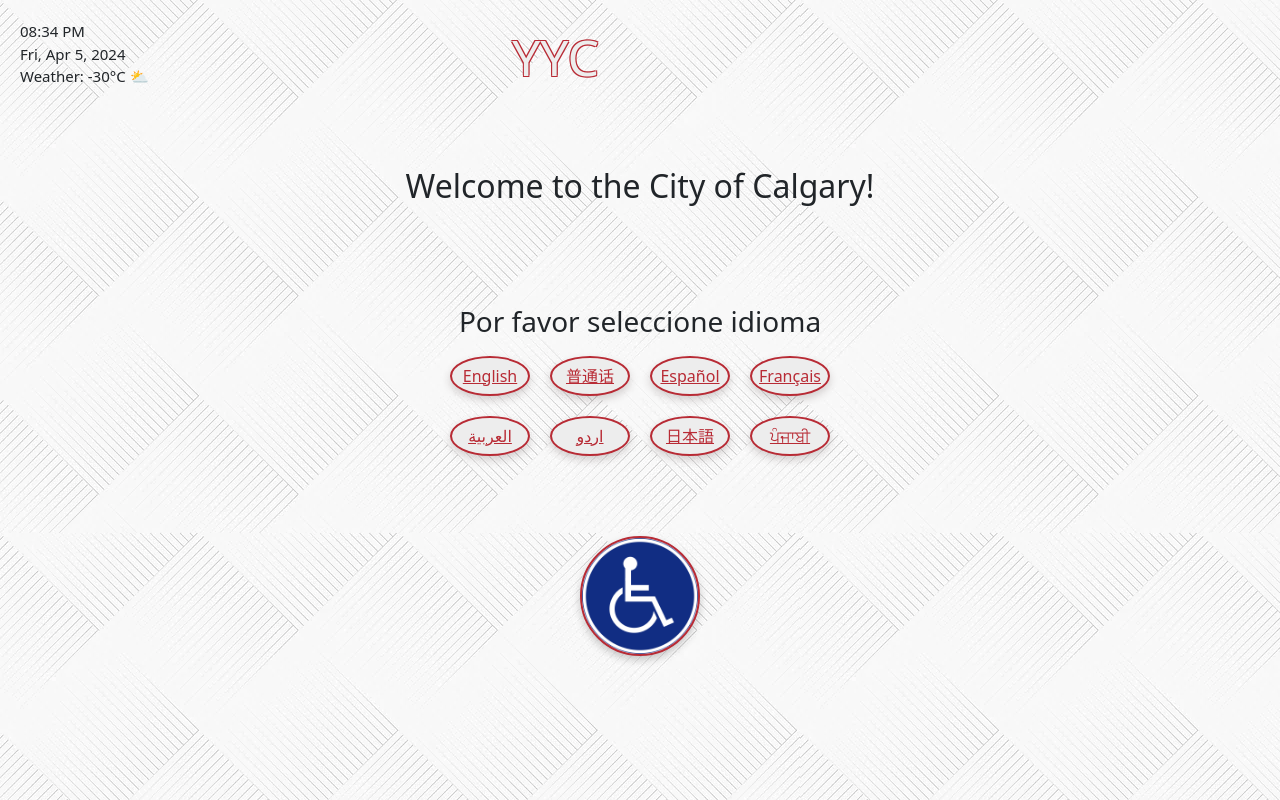
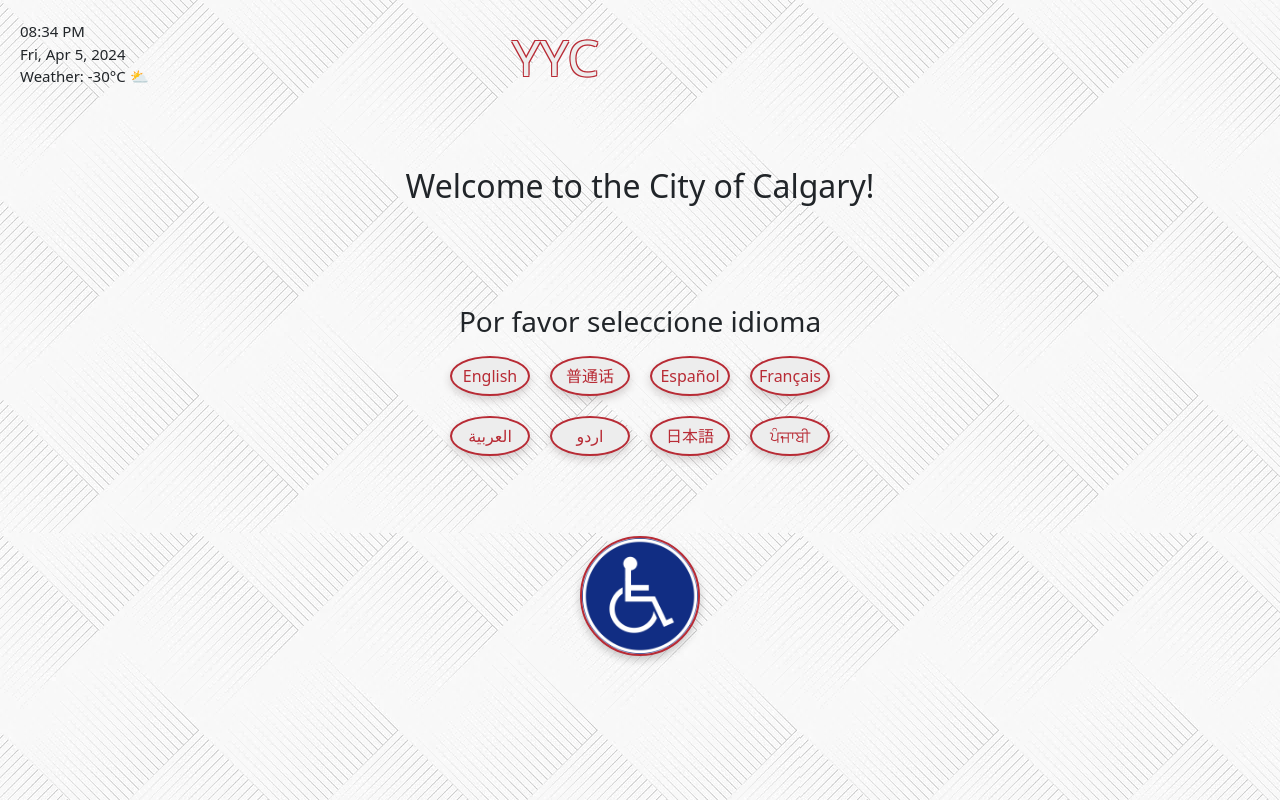
Before and after one commit to Andrew-Musa/Public_Information_Kiosk, a React (Create React App) app in the folder public_information_kiosk/: page / in a window 1280 px wide. Built offline with nearby package versions, Linux system fonts and the light colour scheme.

Commit message:
Removed the Underline from buttons
Did some design changes to the buttons, and fixed the distance between the back button and call a volunteer button on the insideNavigation and outsideNavigation pages.

```diff
--- a/public_information_kiosk/src/pages/airportInformation.jsx
+++ b/public_information_kiosk/src/pages/airportInformation.jsx
@@ -48,7 +48,7 @@
             <h2 style={{ textAlign: 'center', marginTop: '70px' }}>What are you Looking For?</h2>
 
             <div style={{ display: 'flex', justifyContent: 'space-between', margin: '50px 50px 0' }}>
-                <Link to={"/information-type"} className="backButton">{'< Back'}</Link>
+                <Link to={"/information-type"} className="backButton" style={{textDecoration: 'none'}}>{'< Back'}</Link>
                 <button onClick={handleClickVolunteer} className="volunteerButton">Call a Volunteer</button>
             </div>
             {showPopup && (
--- a/public_information_kiosk/src/pages/informationType.jsx
+++ b/public_information_kiosk/src/pages/informationType.jsx
@@ -30,12 +30,12 @@
 
     return (
         <div>
-            {accessibleMode && <div style={{ height: "100px" }}></div>}
+            {accessibleMode && <div style={{ height: "78px" }}></div>}
             <h3 style={{ textAlign: 'center', marginTop: '70px', marginBottom: '0' }}>Select the Type of Information</h3>
             <h3 style={{ textAlign: 'center', marginTop: '0' }}>You're Looking For</h3>
 
             <div style={{ display: 'flex', justifyContent: 'space-between', margin: '50px 50px 0' }}>
-                <Link to="/" className="backButton">{'< Back'}</Link>
+                <Link to="/" className="backButton" style={{textDecoration: 'none'}}>{'< Back'}</Link>
                 <button onClick={handleClickVolunteer} className="volunteerButton">Call a Volunteer</button>
             </div>
             {showPopup && (
--- a/public_information_kiosk/src/pages/insideNavigation.jsx
+++ b/public_information_kiosk/src/pages/insideNavigation.jsx
@@ -27,11 +27,11 @@
     };
 
     return (
-        <div className='container'>
+        <div>
             {accessibleMode && <div style={{ height: "100px" }}></div>}
             <h2 style={{ textAlign: 'center', marginTop: '70px' }}>Directions to Destination</h2>
             <div style={{ display: 'flex', justifyContent: 'space-between', margin: '50px 50px 0' }}>
-                <Link to="/airport-information" className="backButton">{'< Back'}</Link>
+                <Link to="/airport-information" className="backButton" style={{textDecoration: 'none'}}>{'< Back'}</Link>
                 <button onClick={handleClickVolunteer} className="volunteerButton">Call a Volunteer</button>
             </div>
             {showPopup && (
@@ -43,21 +43,6 @@
                     </div>
                 </>
             )}
-
-            {/* <div>
-                <button className='mapButtons'>
-                    <ZoomIn />
-                </button>
-                <button className='mapButtons'>
-                    <ZoomOut />
-                </button>
-                <button className='mapButtons'>
-                    <Explore />
-                </button>
-                <button className='mapButtons'>
-                    <RotateLeft />
-                </button>
-            </div> */}
 
             <div className='mapContainer'>
                 <ZoomIn style={{ color: '#B82B35', backgroundColor: 'white', borderRadius: '5px', marginTop: '170px', position: 'absolute', marginLeft: '345px', cursor: 'pointer', border: '1px solid black' }} />
@@ -79,6 +64,6 @@
                     </div>
                 </>
             )}
-        </div >
+        </div>
     )
 }
--- a/public_information_kiosk/src/pages/landing.jsx
+++ b/public_information_kiosk/src/pages/landing.jsx
@@ -51,16 +51,16 @@
             </div>}
             <div className="oval-container">
                 <div className="oval-row">
-                    <Link to={"./information-type"} className="oval">English</Link>
-                    <Link to={"./information-type"} className="oval">普通话</Link>
-                    <Link to={"./information-type"} className="oval">Español</Link>
-                    <Link to={"./information-type"} className="oval">Français</Link>
+                    <Link to={"./information-type"} className="oval" style={{textDecoration: 'none'}}>English</Link>
+                    <Link to={"./information-type"} className="oval" style={{textDecoration: 'none'}}>普通话</Link>
+                    <Link to={"./information-type"} className="oval" style={{textDecoration: 'none'}}>Español</Link>
+                    <Link to={"./information-type"} className="oval" style={{textDecoration: 'none'}}>Français</Link>
                 </div>
                 <div className="oval-row">
-                    <Link to={"./information-type"} className="oval">العربية</Link>
-                    <Link to={"./information-type"} className="oval">اردو</Link>
-                    <Link to={"./information-type"} className="oval">日本語</Link>
-                    <Link to={"./information-type"} className="oval">ਪੰਜਾਬੀ</Link>
+                    <Link to={"./information-type"} className="oval" style={{textDecoration: 'none'}}>العربية</Link>
+                    <Link to={"./information-type"} className="oval" style={{textDecoration: 'none'}}>اردو</Link>
+                    <Link to={"./information-type"} className="oval" style={{textDecoration: 'none'}}>日本語</Link>
+                    <Link to={"./information-type"} className="oval" style={{textDecoration: 'none'}}>ਪੰਜਾਬੀ</Link>
                 </div>
             </div>
 
--- a/public_information_kiosk/src/pages/outsideNavigation.jsx
+++ b/public_information_kiosk/src/pages/outsideNavigation.jsx
@@ -28,11 +28,11 @@
     };
 
     return (
-        <div className='container'>
+        <div>
             {accessibleMode && <div style={{ height: "100px" }}></div>}
             <h2 style={{ textAlign: 'center', marginTop: '70px' }}>Directions to Destination</h2>
             <div style={{ display: 'flex', justifyContent: 'space-between', margin: '50px 50px 0' }}>
-                <Link to="/public-information" className="backButton">{'< Back'}</Link>
+                <Link to="/public-information" className="backButton" style={{textDecoration: 'none'}}>{'< Back'}</Link>
                 <button onClick={handleClickVolunteer} className="volunteerButton">Call a Volunteer</button>
             </div>
             {showPopup && (
@@ -44,21 +44,6 @@
                     </div>
                 </>
             )}
-
-            {/* <div>
-                <button className='mapButtons'>
-                    <ZoomIn />
-                </button>
-                <button className='mapButtons'>
-                    <ZoomOut />
-                </button>
-                <button className='mapButtons'>
-                    <Explore />
-                </button>
-                <button className='mapButtons'>
-                    <RotateLeft />
-                </button>
-            </div> */}
 
             <div className='mapContainer2'>
                 <div className='destinationInfo'>
--- a/public_information_kiosk/src/pages/publicInformation.jsx
+++ b/public_information_kiosk/src/pages/publicInformation.jsx
@@ -48,7 +48,7 @@
             <h2 style={{ textAlign: 'center', marginTop: '70px' }}>What are you Looking For?</h2>
 
             <div style={{ display: 'flex', justifyContent: 'space-between', margin: '50px 50px 0' }}>
-                <Link to="/information-type" className="backButton">{'< Back'}</Link>
+                <Link to="/information-type" className="backButton" style={{textDecoration: 'none'}}>{'< Back'}</Link>
                 <button onClick={handleClickVolunteer} className="volunteerButton">Call a Volunteer</button>
             </div>
             {showPopup && (
--- a/public_information_kiosk/src/pages/restaurants.jsx
+++ b/public_information_kiosk/src/pages/restaurants.jsx
@@ -20,7 +20,7 @@
             {accessibleMode && <div style={{ height: "100px" }}></div>}
             <h2 style={{ textAlign: 'center', marginTop: '70px' }}>Restaurants</h2>
             <div style={{ display: 'flex', justifyContent: 'space-between', margin: '50px 50px 0' }}>
-                <Link to='/public-information' className="backButton">{'< Back'}</Link>
+                <Link to='/public-information' className="backButton" style={{textDecoration: 'none'}}>{'< Back'}</Link>
                 <button onClick={handleClickVolunteer} className="volunteerButton">Call a Volunteer</button>
             </div>
             {showPopup && (
```
